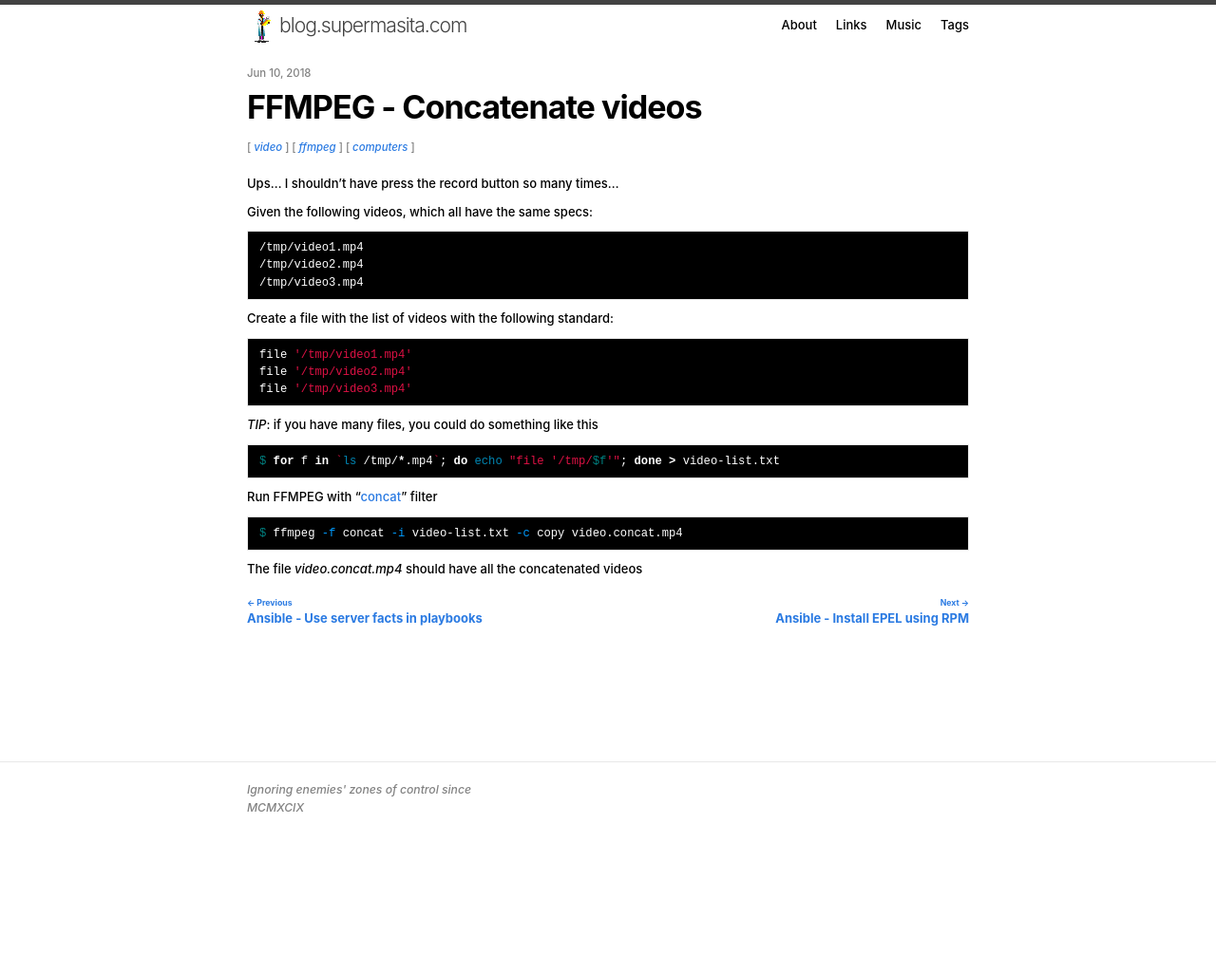
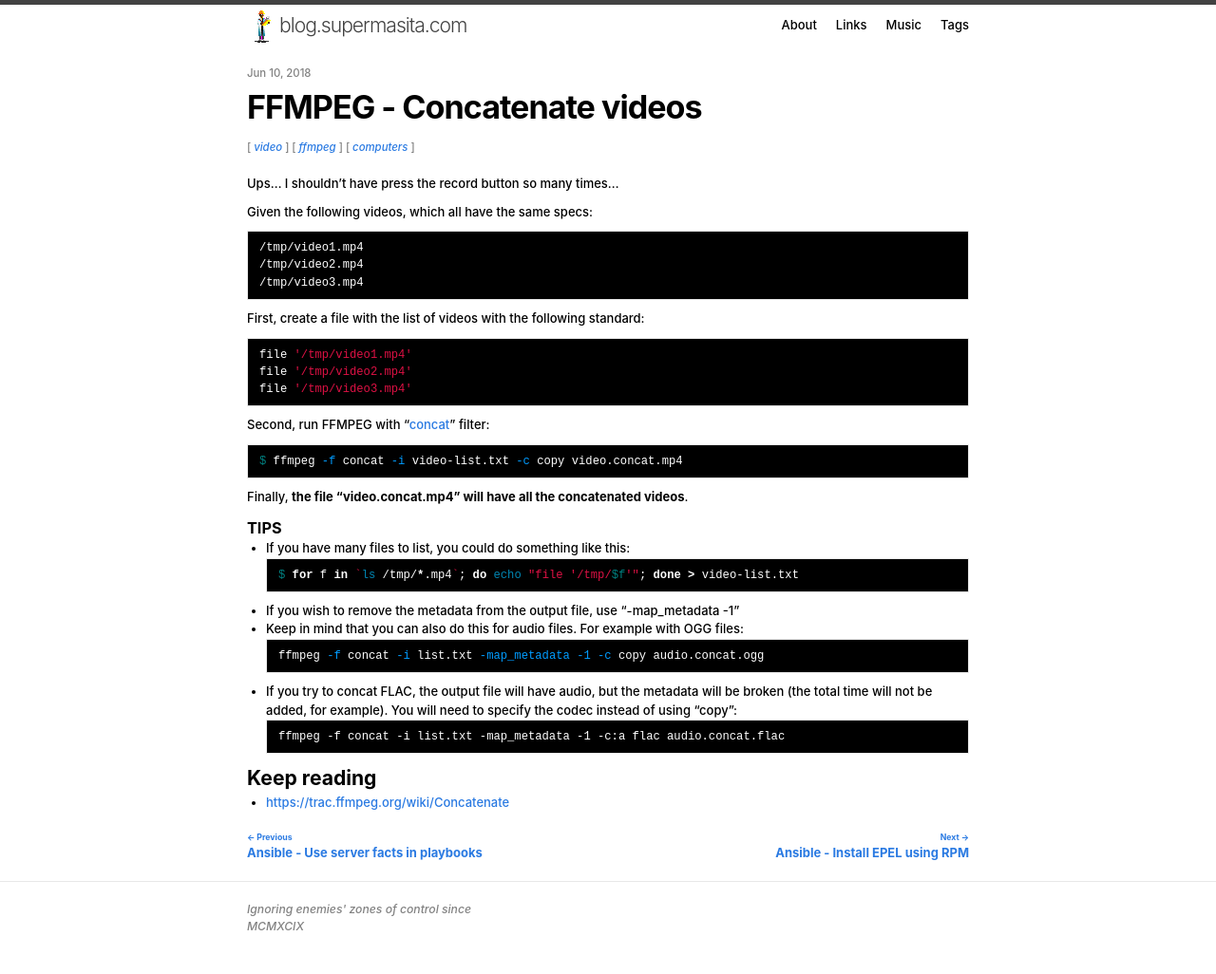
Before and after one commit to supermasita/blog.supermasita.com, a Jekyll site: the page built from _posts/2018-06-10-FFMPEG-Concatenate_videos.markdown, in a window 1280 px wide. Shown: the whole page at 95% size. Built offline with Jekyll 4.4.1, drawn with Linux system fonts in a browser that asks for light colours; before the commit the page ends 900 px from its top, so only the background shows below that.

Commit message:
some fixes in old posts

````diff
--- a/_posts/2018-06-10-FFMPEG-Concatenate_videos.markdown
+++ b/_posts/2018-06-10-FFMPEG-Concatenate_videos.markdown
@@ -12,20 +12,37 @@ Given the following videos, which all have the same specs:
 /tmp/video2.mp4
 /tmp/video3.mp4
 ```
-Create a file with the list of videos with the following standard:
+
+First, create a file with the list of videos with the following standard:
 ```bash
 file '/tmp/video1.mp4'
 file '/tmp/video2.mp4'
 file '/tmp/video3.mp4'
 ```
-_TIP_: if you have many files, you could do something like this
-```bash
-$ for f in `ls /tmp/*.mp4`; do echo "file '/tmp/$f'"; done > video-list.txt
-```
 
-Run FFMPEG with "[concat](https://trac.ffmpeg.org/wiki/Concatenate)" filter
+Second, run FFMPEG with "[concat](https://trac.ffmpeg.org/wiki/Concatenate)" filter:
 ```bash
 $ ffmpeg -f concat -i video-list.txt -c copy video.concat.mp4
 ```
 
-The file _video.concat.mp4_ should have all the concatenated videos
+Finally, **the file "video.concat.mp4" will have all the concatenated videos**.
+
+
+#### TIPS
+* If you have many files to list, you could do something like this:
+```bash
+$ for f in `ls /tmp/*.mp4`; do echo "file '/tmp/$f'"; done > video-list.txt
+```
+* If you wish to remove the metadata from the output file, use "-map_metadata -1"
+* Keep in mind that you can also do this for audio files. For example with OGG files:
+```bash
+ffmpeg -f concat -i list.txt -map_metadata -1 -c copy audio.concat.ogg
+```
+* If you try to concat FLAC, the output file will have audio, but the metadata will be broken (the total time will not be added, for example). You will need to specify the codec instead of using "copy":
+```
+ffmpeg -f concat -i list.txt -map_metadata -1 -c:a flac audio.concat.flac
+```
+
+
+### Keep reading
+* <https://trac.ffmpeg.org/wiki/Concatenate>
````
Also changed, not shown: _posts/2019-02-28-FFMPEG-Create_a_video_with_audio_and_still_image.markdown (+5 -4 lines).
